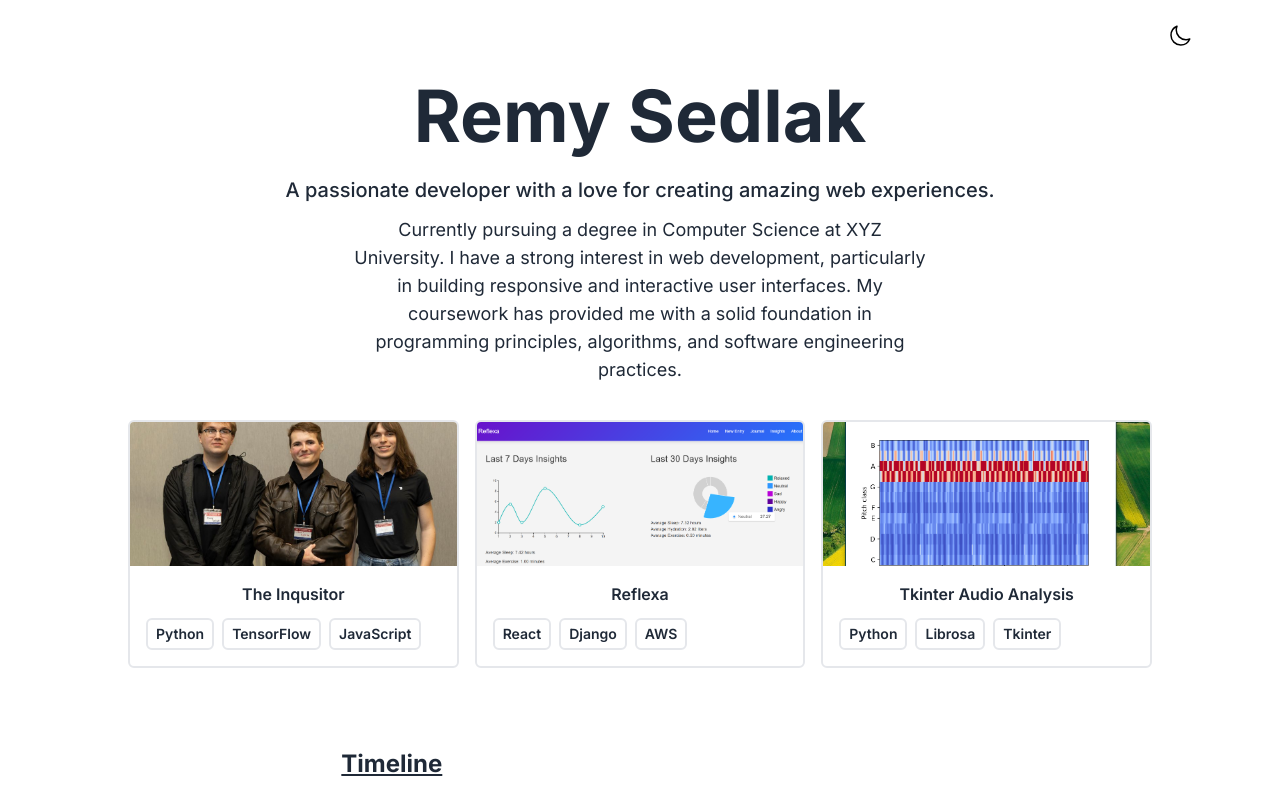
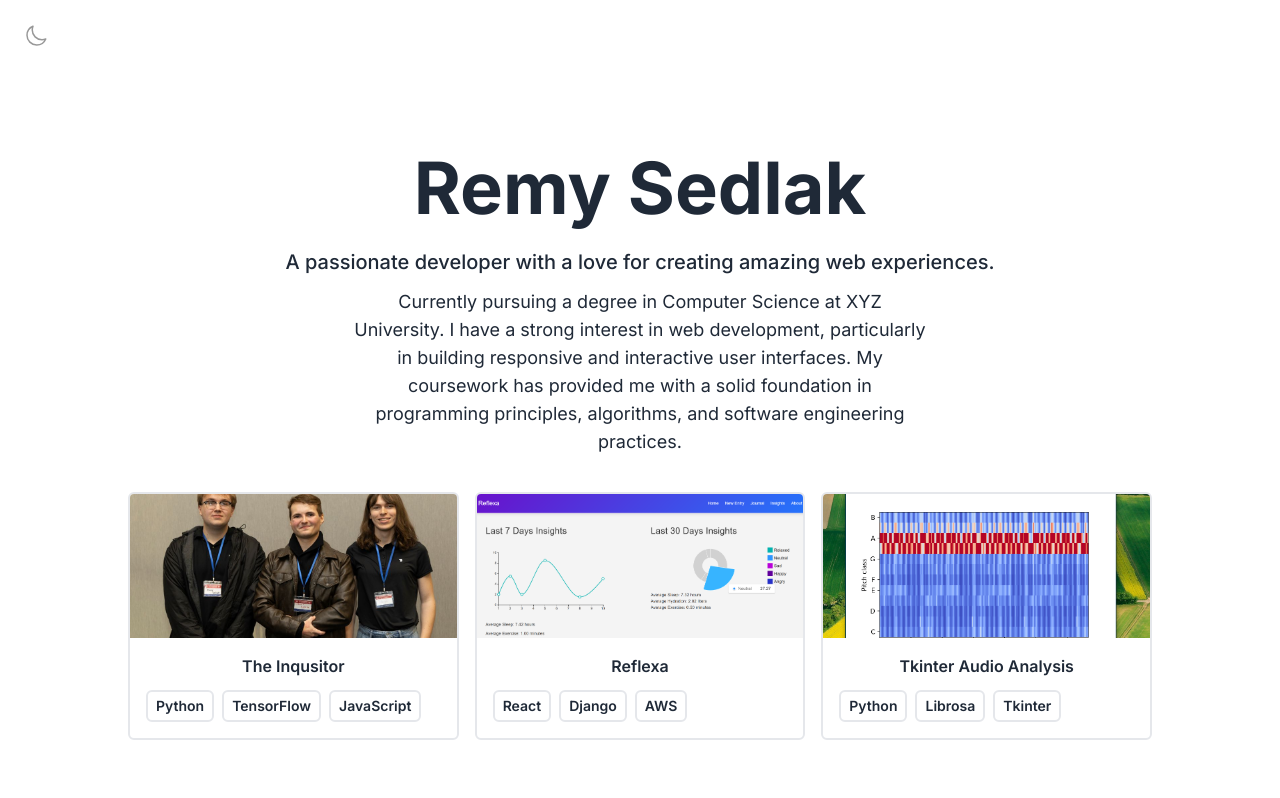
Before and after one commit to remysedlak/portfolio, a React (Vite) app: page / in a window 1280 px wide. Shown: the top 798 px of the page. Built offline with nearby package versions, Linux system fonts and the light colour scheme.

Commit message:
Update button styling and adjust layout for better visibility

```diff
--- a/src/App.jsx
+++ b/src/App.jsx
@@ -34,7 +34,7 @@ function App() {
       viewBox="0 0 24 24"
       strokeWidth={1.5}
       stroke="currentColor"
-      className="w-6 h-6 text-black dark:text-white"
+      className="w-6 h-6 text-black dark:text-white opacity-40"
     >
       <path
         strokeLinecap="round"
@@ -51,7 +51,7 @@ function App() {
       viewBox="0 0 24 24"
       strokeWidth={1.5}
       stroke="currentColor"
-      className="w-6 h-6 text-black dark:text-white"
+      className="w-6 h-6 text-black dark:text-white opacity-40"
     >
       <path
         strokeLinecap="round"
@@ -63,15 +63,17 @@ function App() {
 
   return (
     <>
+      <div className="sticky top-0 z-10 bg-white dark:bg-gray-900 p-4">
         <button
           type="button"
           onClick={handleThemeSwitch}
-        className="fixed z-10 right-20 top-4 bg-violet-300 dark:bg-orange-300 text-lg p-2 rounded-md"
+          className="bg-violet-300 dark:bg-orange-300 text-lg p-2 rounded-md"
         >
           {theme === 'dark' ? sun : moon}
         </button>
+      </div>
 
-      <div className="bg-white dark:bg-gray-800 text-gray-800 dark:text-white min-h-screen font-inter">
+      <div className="bg-white dark:bg-gray-900 text-gray-800 dark:text-white min-h-screen font-inter">
         <div className="max-w-5xl w-11/12 mx-auto">
           <Intro />
           <Portfolio />
```
Lines whose indentation alone changed are shown as unchanged.
